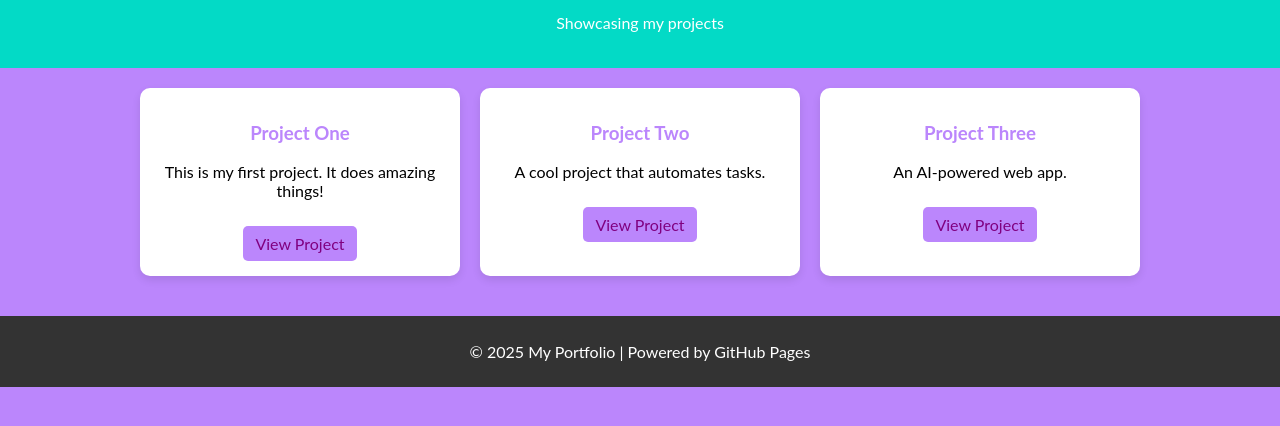
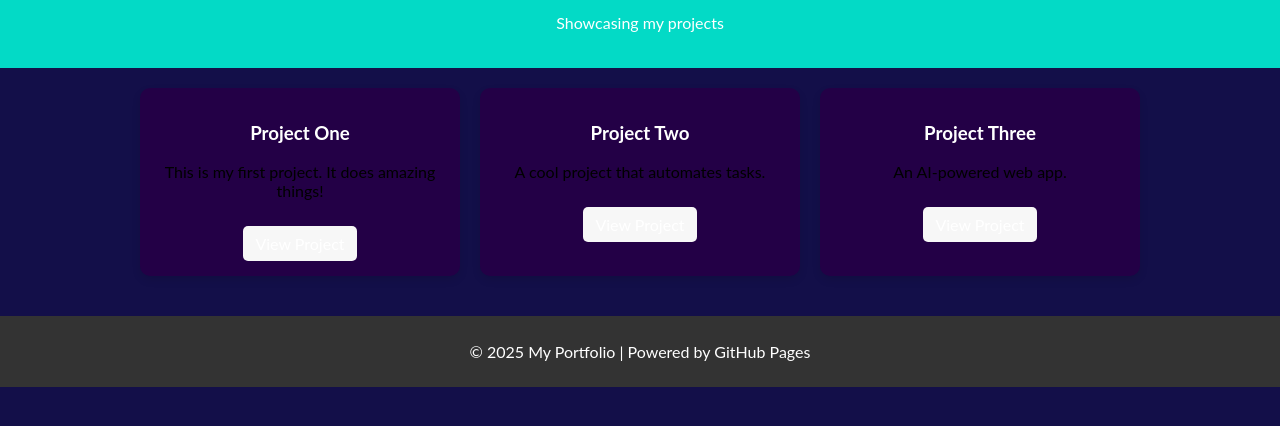
Before and after one commit to Headofstate-data/data-visualisations, a plain HTML site: page index.html in a window 1280 px wide. Shown: the part 62-488 px from the top of the page. Drawn offline with Linux system fonts and the light colour scheme.

Commit message:
Update style.css

```diff
--- a/style.css
+++ b/style.css
@@ -2,7 +2,7 @@ body {
     font-family: Montserrat, Lato;
     margin: 0;
     padding: 0;
-    background-color: #BB86FC;
+    background-color: #130F49;
     text-align: center;
 }
 
@@ -26,7 +26,7 @@ h1 {
 }
 
 .project-card {
-    background: white;
+    background: #230046;
     padding: 15px;
     border-radius: 10px;
     box-shadow: 0 4px 8px rgba(0, 0, 0, 0.1);
@@ -38,13 +38,13 @@ h1 {
 }
 
 .project-card h3 {
-    color: #BB86FC;
+    color: white;
 }
 
 .project-card a {
     text-decoration: none;
-    color: purple;
-    background:#BB86FC;
+    color: white;
+    background:#f7f7f7;
     padding: 8px 12px;
     display: inline-block;
     border-radius: 5px;
```
